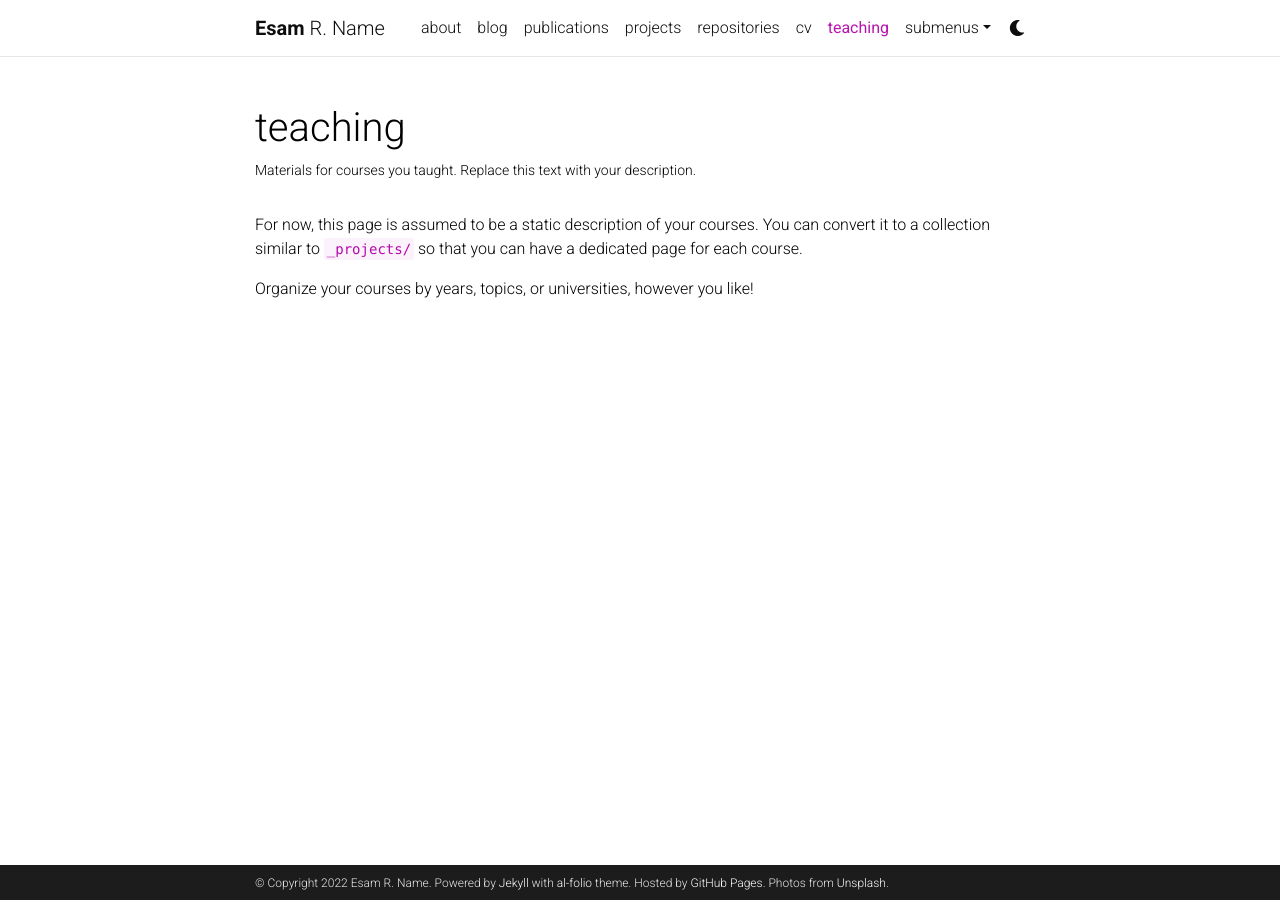
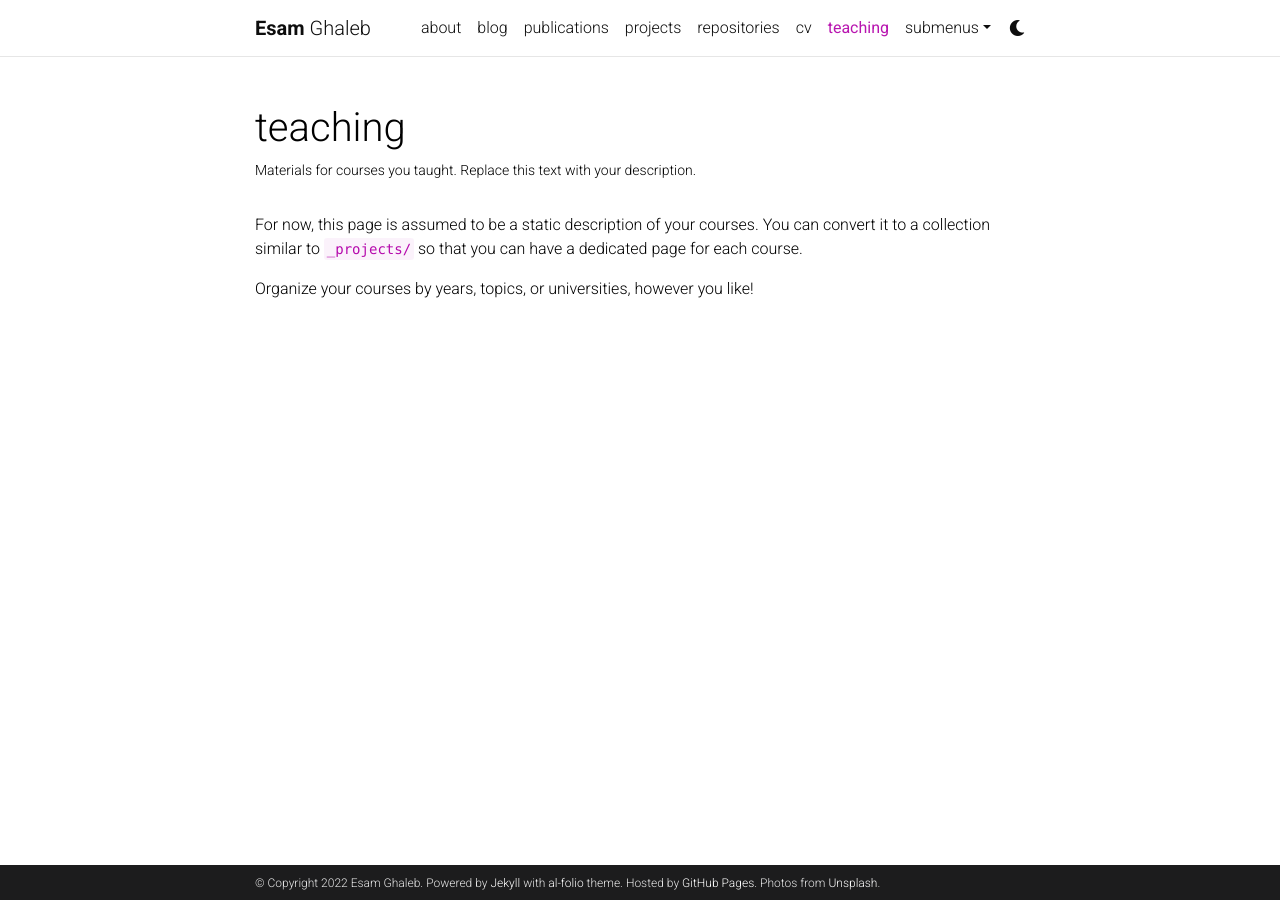
Before and after one commit to EsamGhaleb/eghaleb.github.io, a Jekyll site: the page built from _pages/teaching.md, in a window 1280 px wide. Built offline with Jekyll 4.4.1, drawn with Linux system fonts in a browser that asks for light colours; comment, search, counter and statistics services are not loaded; a style sheet for code colours, icons or effects is not loaded.

Commit message:
basic changes

```diff
--- a/_config.yml
+++ b/_config.yml
@@ -4,8 +4,8 @@
 
 title: blank # the website title (if blank, full name will be used instead)
 first_name: Esam
-middle_name: R.
-last_name: Name
+middle_name:
+last_name: Ghaleb
 email: you@example.com
 description: > # the ">" symbol means to ignore newlines until "footer_text:"
   A simple, whitespace theme for academics. Based on [*folio](https://github.com/bogoli/-folio) design.
```
